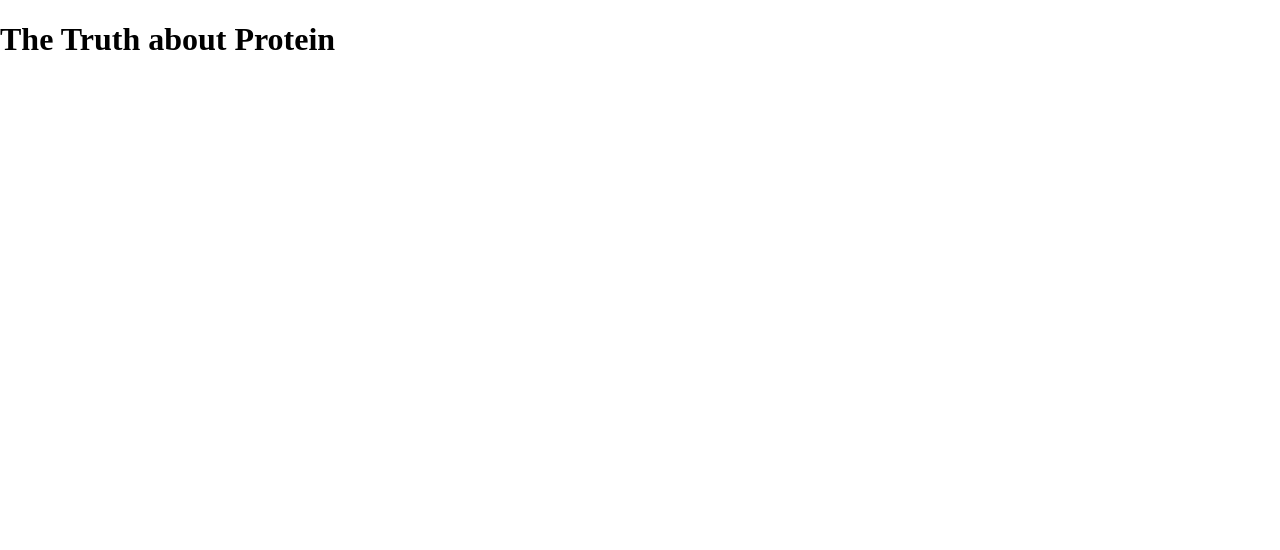
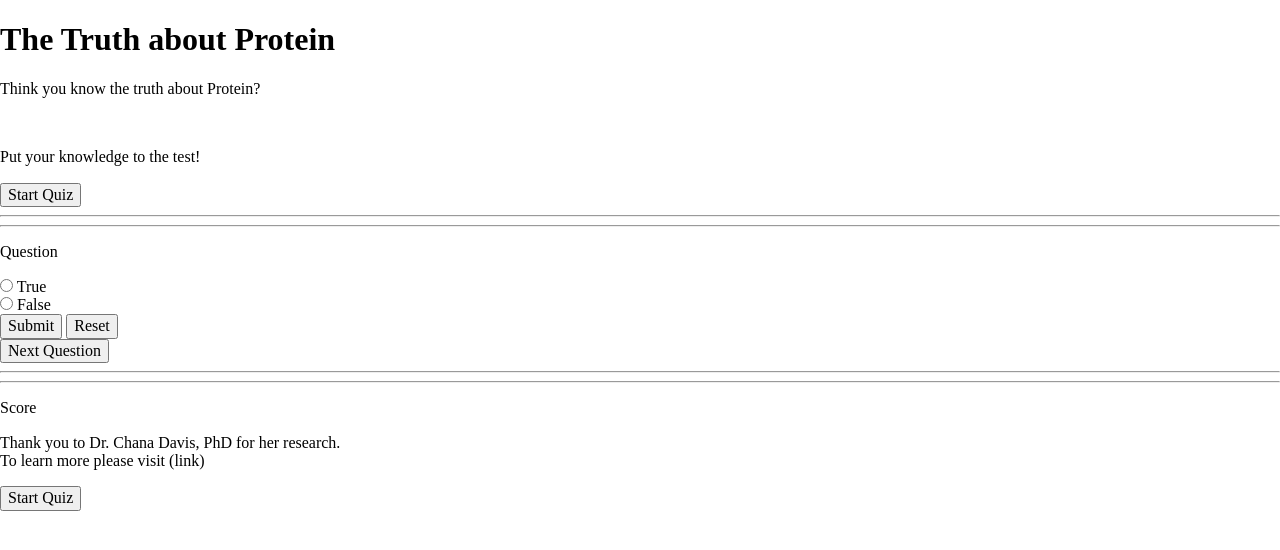
Before and after one commit to DevonReihl/quizApp2, a plain HTML site: page quiz-app-boilerplate/index.html in a window 1280 px wide. Drawn offline with nearby package versions, Linux system fonts and the light colour scheme.

Commit message:
Added HTML template
added HTML will need to remove later

```diff
--- a/quiz-app-boilerplate/app.js
+++ b/quiz-app-boilerplate/app.js
@@ -1,7 +1,7 @@
 'use strict';
 
 
- /*
+/*
  * Technical requirements:
  *
  * Your app should include a render() function, that regenerates the view each time the store is updated.
@@ -18,11 +18,27 @@
 /********** TEMPLATE GENERATION FUNCTIONS **********/
 
 // These functions return HTML templates
+function generateQuiz(){
+  //this function with generate the wireframe for main question page
+  return `<div>
+      <p>Question</p>
+
+      <form action="/action_page.php" method="get">
+        <input type="radio" name="true" value="true">
+        <label for="true">True</label><br>
+        <input type="radio" name="false" value="false">
+        <label for="false">False</label><br>
+
+        <button type="submit" value="submit">Submit</button>
+        <button type="reset" value="reset">Reset</button><br>
+        <button type="submit" value="next">Next Question</button>
+
+      </form>
+    </div>`;
+}
 
 /********** RENDER FUNCTION(S) **********/
 
 // This function conditionally replaces the contents of the <main> tag based on the state of the store
 
 /********** EVENT HANDLER FUNCTIONS **********/
-
-// Truth about Protein quiz
--- a/quiz-app-boilerplate/index.html
+++ b/quiz-app-boilerplate/index.html
@@ -15,7 +15,64 @@
   <header>
     <h1>The Truth about Protein</h1>
   </header>
-  <main></main>
+  <main>
+    <p>Think you know the truth about Protein?</p><br>
+
+
+    <p>Put your knowledge to the test!</p>
+    <div class="one">
+      <form action="/action_page.php" method="get">
+        <button type="submit" value="submit">Start Quiz</button>
+      </form>
+
+    </div>
+
+    <hr>
+    <hr>
+
+    <div class="two">
+      <p>Question</p>
+
+      <form action="/action_page.php" method="get">
+        <input type="radio" name="true" value="true">
+        <label for="true">True</label><br>
+        <input type="radio" name="false" value="false">
+        <label for="false">False</label><br>
+
+        <button type="submit" value="submit">Submit</button>
+        <button type="reset" value="reset">Reset</button><br>
+        <button type="submit" value="next">Next Question</button>
+
+      </form>
+    </div>
+
+    <hr>
+    <hr>
+
+    <div class="three">
+      <p>Score</p>
+      <p>
+        Thank you to Dr. Chana Davis, PhD for her research.<br>
+         To learn more please visit (link) <!--https://medium.com/tenderlymag/busting-the-myth-of-incomplete-plant-based-proteins-960428e7e91e  -->
+      </p>
+
+      <form action="/action_page.php" method="get">
+        <button type="submit" value="submit">Start Quiz</button>
+      </form>
+
+    </div>
+
+
+
+
+
+
+
+
+
+
+  </main>
+
   <script src="https://code.jquery.com/jquery-3.4.1.slim.js" crossorigin="anonymous"></script>
   <script src="store.js"></script>
   <script src="app.js"></script>
```
Also changed, not shown: quiz-app-boilerplate/store.js (line endings or trailing spaces).
